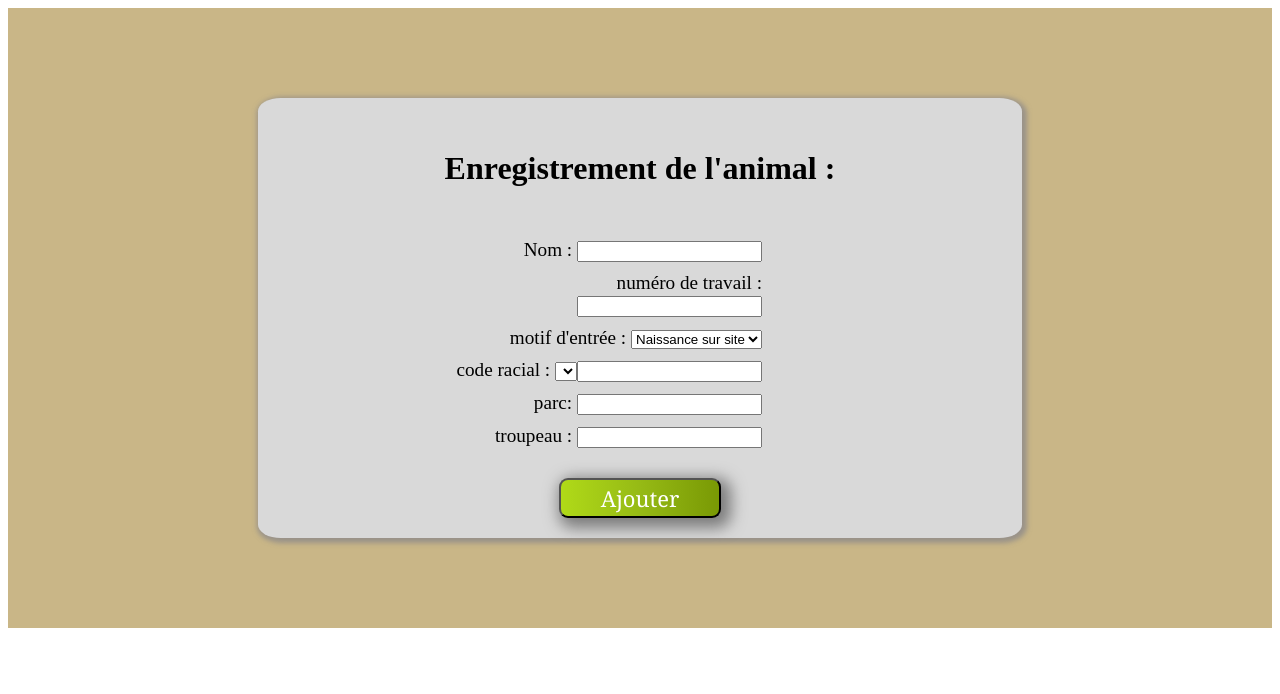
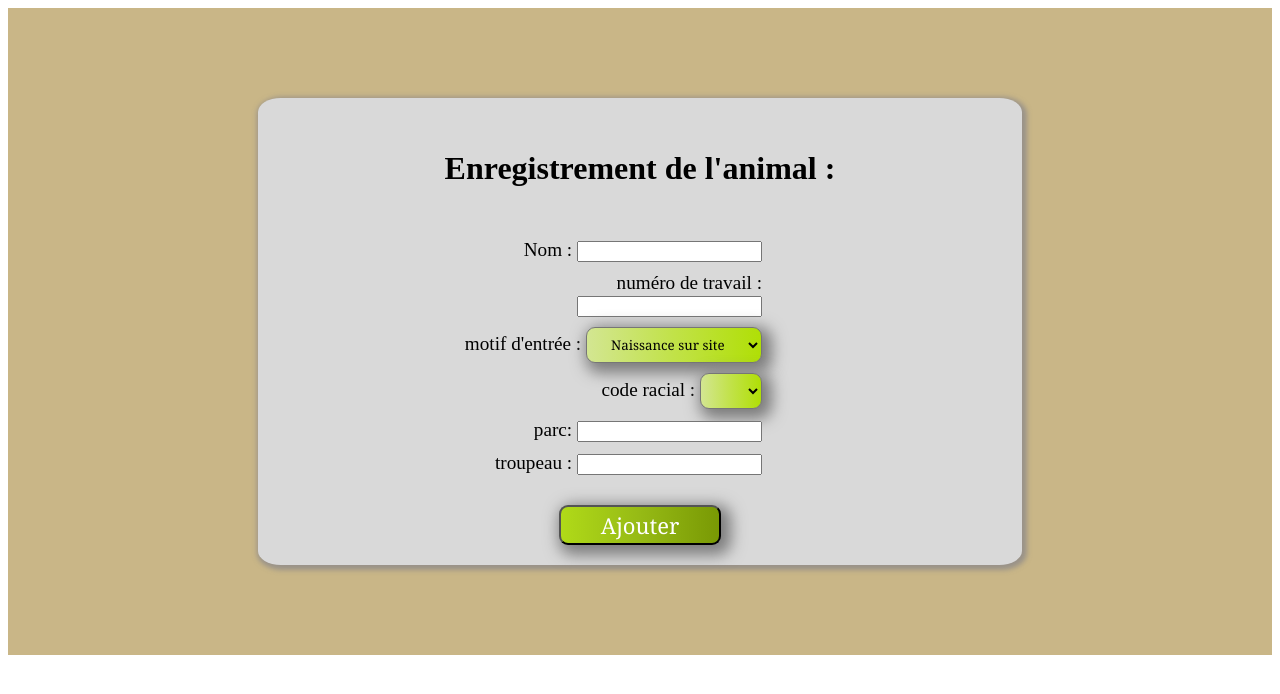
Before and after one commit to ThomasVdbk/Herdtrack-Front-End, an Angular app: page / in a window 1280 px wide. Shown: the top 694 px of the page. Built offline with nearby package versions, Linux system fonts and the light colour scheme.

Commit message:
CSS des select

```diff
--- a/src/app/components/formulaire-register/formulaire-register.component.html
+++ b/src/app/components/formulaire-register/formulaire-register.component.html
@@ -18,7 +18,7 @@
             <label for="entree">
                 motif d'entrée :
 
-<select name="entree" formControlName="entree">
+<select name="entree" formControlName="entree" class="selector">
 <option value="1">Naissance sur site</option>
 <option value="2">Achat</option>
 </select>
@@ -28,14 +28,13 @@
         <div class="champ">
             <label for="race">
                 code racial :
-                <select name="race" formControlName="race">
+                <select name="race" formControlName="race" class="selector">
                     <!-- <div *ngFor="let race in races">
                         <div [race]="race">
                         <option value="{{race.id}}">{{race.libelle}}</option>
                     </div>
                     </div> -->
                 </select>
-                <input type="number" formControlName="race">
             </label>
         </div>
         <div class="champ">
--- a/src/app/components/formulaire-register/formulaire-register.component.scss
+++ b/src/app/components/formulaire-register/formulaire-register.component.scss
@@ -25,10 +25,24 @@ box-shadow: 2px 2px 5px 3px rgba(141, 138, 138, 0.8);
 
     }
 .registerForm{
+}
 
+.selector{
+    padding: 7px;
+     padding-left: 20px;
+     padding-right: 20px;
+     border-radius: 9px;
+     font-family: Georgia, serif;
+      font-weight: normal;
+       text-decoration: none;
+        font-style: normal;
+         font-variant: normal;
+          text-transform: none;
+           background-image: linear-gradient(to right, #d3e692 0%, #c1e248 50%, #b0df06 100%);
+            box-shadow: rgb(124, 124, 124) 5px 5px 15px 5px;
+            display: inline-block;
+}
 
-
-}
 
 .champ{
 margin-bottom: 10px;
```
